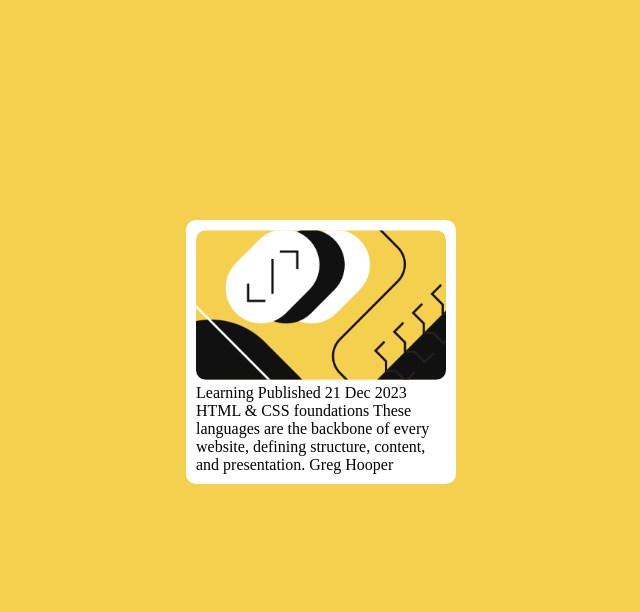
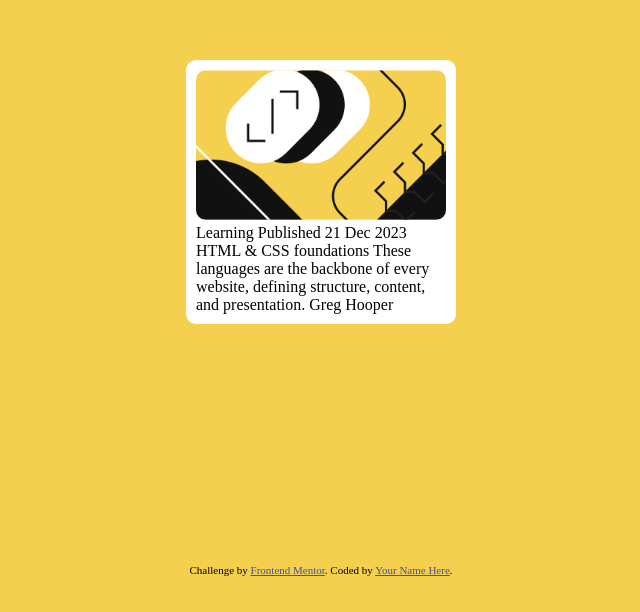
Before and after one commit to CodeRahman/blogpreviewcard, a plain HTML site: page index.html in a window 1280 px wide. Shown: the part 188-800 px from the top of the page, without its empty margins (319-959 px from the left). Drawn offline with Linux system fonts and the light colour scheme.

Commit message:
Update styles.css

```diff
--- a/styles.css
+++ b/styles.css
@@ -23,7 +23,7 @@ body{
     max-width: 250px;
     padding: 10px;
     border-radius: 10px;
-    margin: 50vh;
+    margin: 30vh;
 }
 
 img{
```
